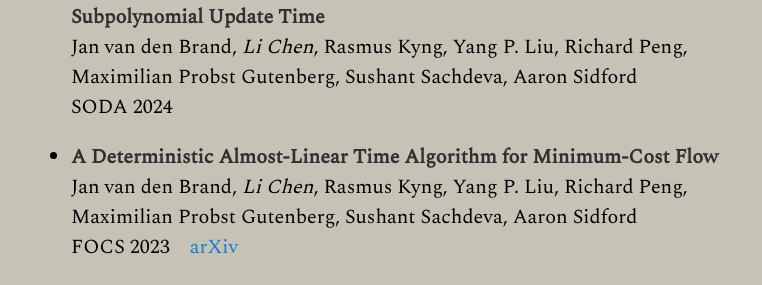
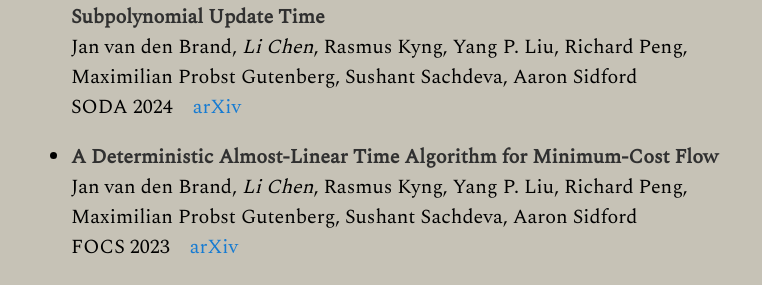
Before and after one commit to lic225/lic225.github.io, a Jekyll site: the page built from about.md, in a window 1280 px wide. Shown: the part 431-716 px from the top of the page, without its empty margins (259-1021 px from the left). Built offline with Jekyll 4.4.1, drawn with Linux system fonts in a browser that asks for light colours; nearby versions of some CDN libraries; some web fonts are replaced.

Commit message:
incr flow arxiv

```diff
--- a/about.md
+++ b/about.md
@@ -21,7 +21,7 @@ I work on provably fast algorithms and data structures for optimization and mach
 
 * **Incremental Approximate Maximum Flow on Undirected Graphs in Subpolynomial Update Time**
   Jan van den Brand, *Li Chen*, Rasmus Kyng, Yang P. Liu, Richard Peng, Maximilian Probst Gutenberg, Sushant Sachdeva, Aaron Sidford
-  SODA 2024
+  SODA 2024&emsp;[arXiv](https://arxiv.org/abs/2311.03174)
 
 * **A Deterministic Almost-Linear Time Algorithm for Minimum-Cost Flow**
   Jan van den Brand, *Li Chen*, Rasmus Kyng, Yang P. Liu, Richard Peng, Maximilian Probst Gutenberg, Sushant Sachdeva, Aaron Sidford
```
